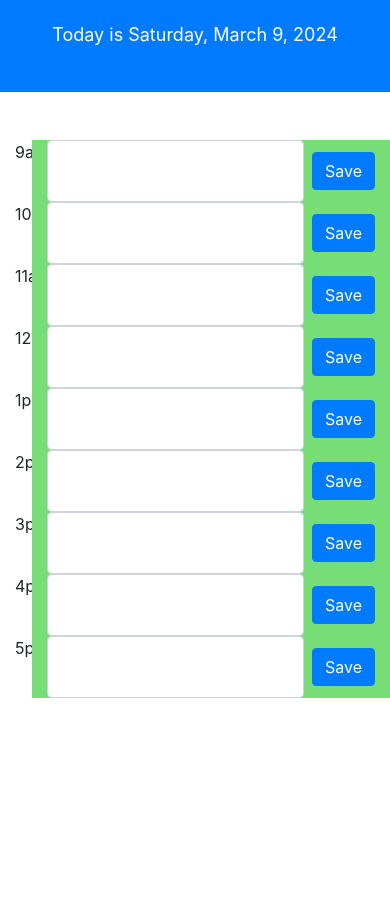
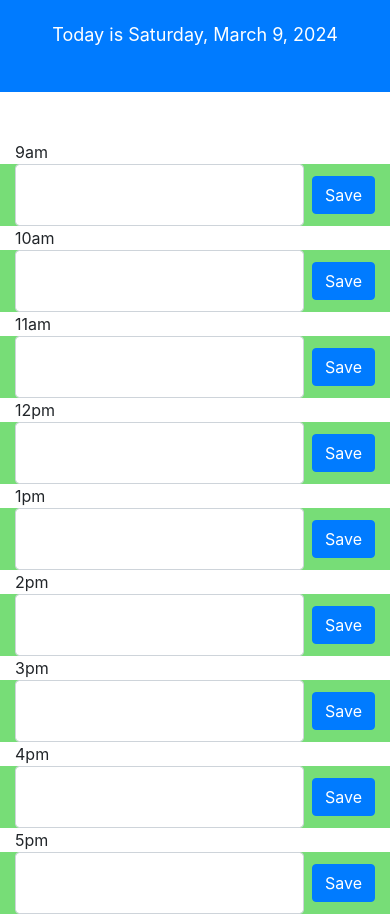
Before and after one commit to Octozek/daily-planner, a plain HTML site: page index.html in a window 390 px wide. Shown: the part 66-980 px from the top of the page. Before the commit the page ends 844 px from the top, so only its background shows below. Drawn offline with nearby package versions, Linux system fonts and the light colour scheme.

Commit message:
fixed hour when on smaller device

```diff
--- a/index.html
+++ b/index.html
@@ -22,8 +22,8 @@
   <div id="currentDay" class="mb-4"></div>
 
   <div class="row">
-    <div class="col-1 hour text-lg">9am</div>
-    <div class="col-11 time-block" id="9">
+    <div class="col-md-1 hour text-lg">9am</div>
+    <div class="col-md-11 time-block" id="9">
       <div class="d-flex justify-content-between align-items-center">
         <textarea class="form-control text-lg"></textarea>
         <button class="btn btn-primary saveBtn ml-2">Save</button>
@@ -32,8 +32,8 @@
   </div>
 
   <div class="row">
-    <div class="col-1 hour text-lg">10am</div>
-    <div class="col-11 time-block" id="10">
+    <div class="col-md-1 hour text-lg">10am</div>
+    <div class="col-md-11 time-block" id="10">
       <div class="d-flex justify-content-between align-items-center">
         <textarea class="form-control text-lg"></textarea>
         <button class="btn btn-primary saveBtn ml-2">Save</button>
@@ -42,8 +42,8 @@
   </div>
 
   <div class="row">
-    <div class="col-1 hour text-lg">11am</div>
-    <div class="col-11 time-block" id="11">
+    <div class="col-md-1 hour text-lg">11am</div>
+    <div class="col-md-11 time-block" id="11">
       <div class="d-flex justify-content-between align-items-center">
         <textarea class="form-control text-lg"></textarea>
         <button class="btn btn-primary saveBtn ml-2">Save</button>
@@ -52,8 +52,8 @@
   </div>
 
   <div class="row">
-    <div class="col-1 hour text-lg">12pm</div>
-    <div class="col-11 time-block" id="12">
+    <div class="col-md-1 hour text-lg">12pm</div>
+    <div class="col-md-11 time-block" id="12">
       <div class="d-flex justify-content-between align-items-center">
         <textarea class="form-control text-lg"></textarea>
         <button class="btn btn-primary saveBtn ml-2">Save</button>
@@ -62,8 +62,8 @@
   </div>
 
   <div class="row">
-    <div class="col-1 hour text-lg">1pm</div>
-    <div class="col-11 time-block" id="13">
+    <div class="col-md-1 hour text-lg">1pm</div>
+    <div class="col-md-11 time-block" id="13">
       <div class="d-flex justify-content-between align-items-center">
         <textarea class="form-control text-lg"></textarea>
         <button class="btn btn-primary saveBtn ml-2">Save</button>
@@ -72,8 +72,8 @@
   </div>
 
   <div class="row">
-    <div class="col-1 hour text-lg">2pm</div>
-    <div class="col-11 time-block" id="14">
+    <div class="col-md-1 hour text-lg">2pm</div>
+    <div class="col-md-11 time-block" id="14">
       <div class="d-flex justify-content-between align-items-center">
         <textarea class="form-control text-lg"></textarea>
         <button class="btn btn-primary saveBtn ml-2">Save</button>
@@ -82,8 +82,8 @@
   </div>
 
   <div class="row">
-    <div class="col-1 hour text-lg">3pm</div>
-    <div class="col-11 time-block" id="15">
+    <div class="col-md-1 hour text-lg">3pm</div>
+    <div class="col-md-11 time-block" id="15">
       <div class="d-flex justify-content-between align-items-center">
         <textarea class="form-control text-lg"></textarea>
         <button class="btn btn-primary saveBtn ml-2">Save</button>
@@ -92,8 +92,8 @@
   </div>
 
   <div class="row">
-    <div class="col-1 hour text-lg">4pm</div>
-    <div class="col-11 time-block" id="16">
+    <div class="col-md-1 hour text-lg">4pm</div>
+    <div class="col-md-11 time-block" id="16">
       <div class="d-flex justify-content-between align-items-center">
         <textarea class="form-control text-lg"></textarea>
         <button class="btn btn-primary saveBtn ml-2">Save</button>
@@ -102,8 +102,8 @@
   </div>
 
   <div class="row">
-    <div class="col-1 hour text-lg">5pm</div>
-    <div class="col-11 time-block" id="17">
+    <div class="col-md-1 hour text-lg">5pm</div>
+    <div class="col-md-11 time-block" id="17">
       <div class="d-flex justify-content-between align-items-center">
         <textarea class="form-control text-lg"></textarea>
         <button class="btn btn-primary saveBtn ml-2">Save</button>
@@ -112,6 +112,7 @@
   </div>
 
 </div>
+
 <!-- jQuery, Popper.js, and Bootstrap JS -->
 <script src="https://code.jquery.com/jquery-3.2.1.slim.min.js"></script>
 <script src="https://cdnjs.cloudflare.com/ajax/libs/popper.js/1.12.9/umd/popper.min.js"></script>
```
